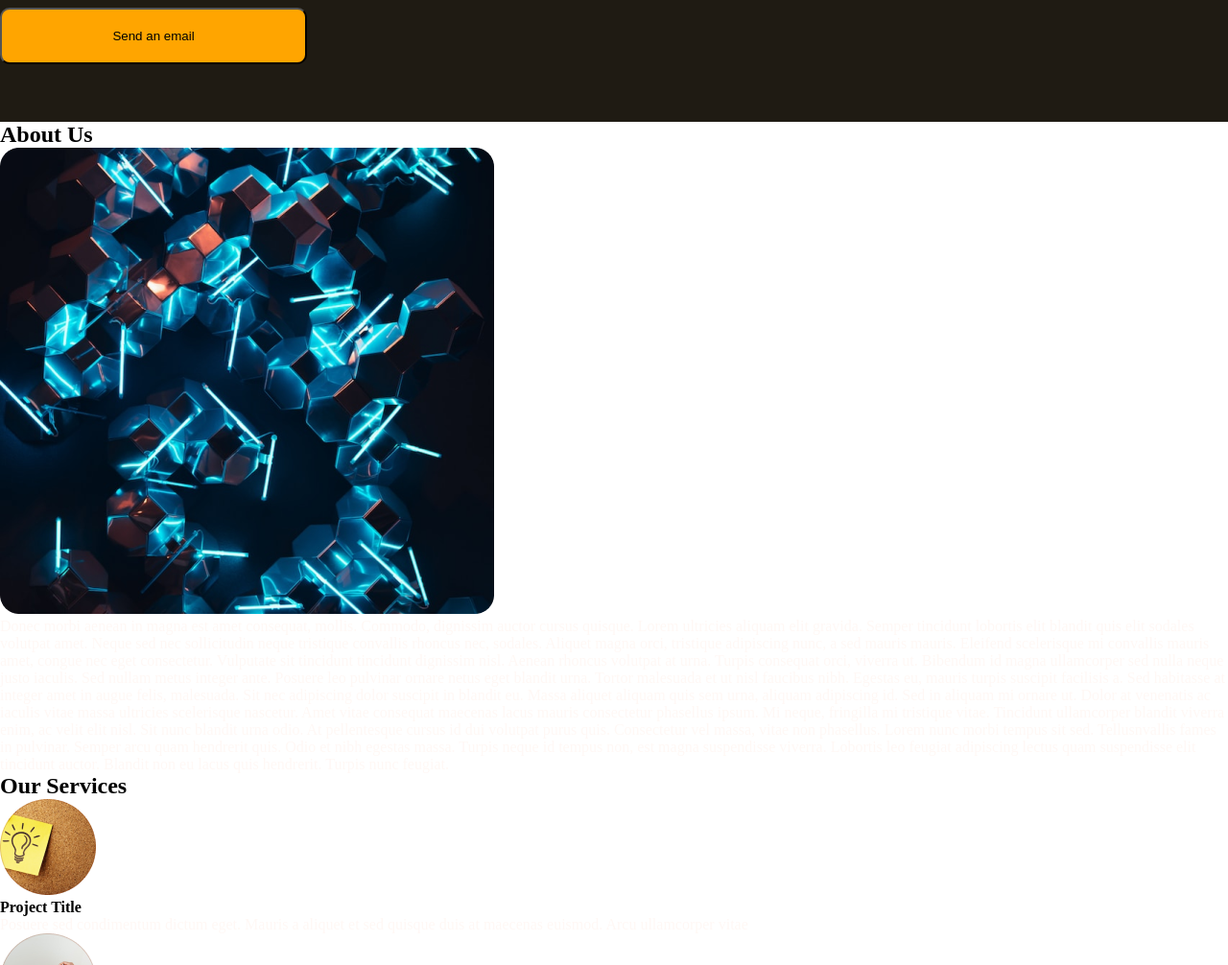
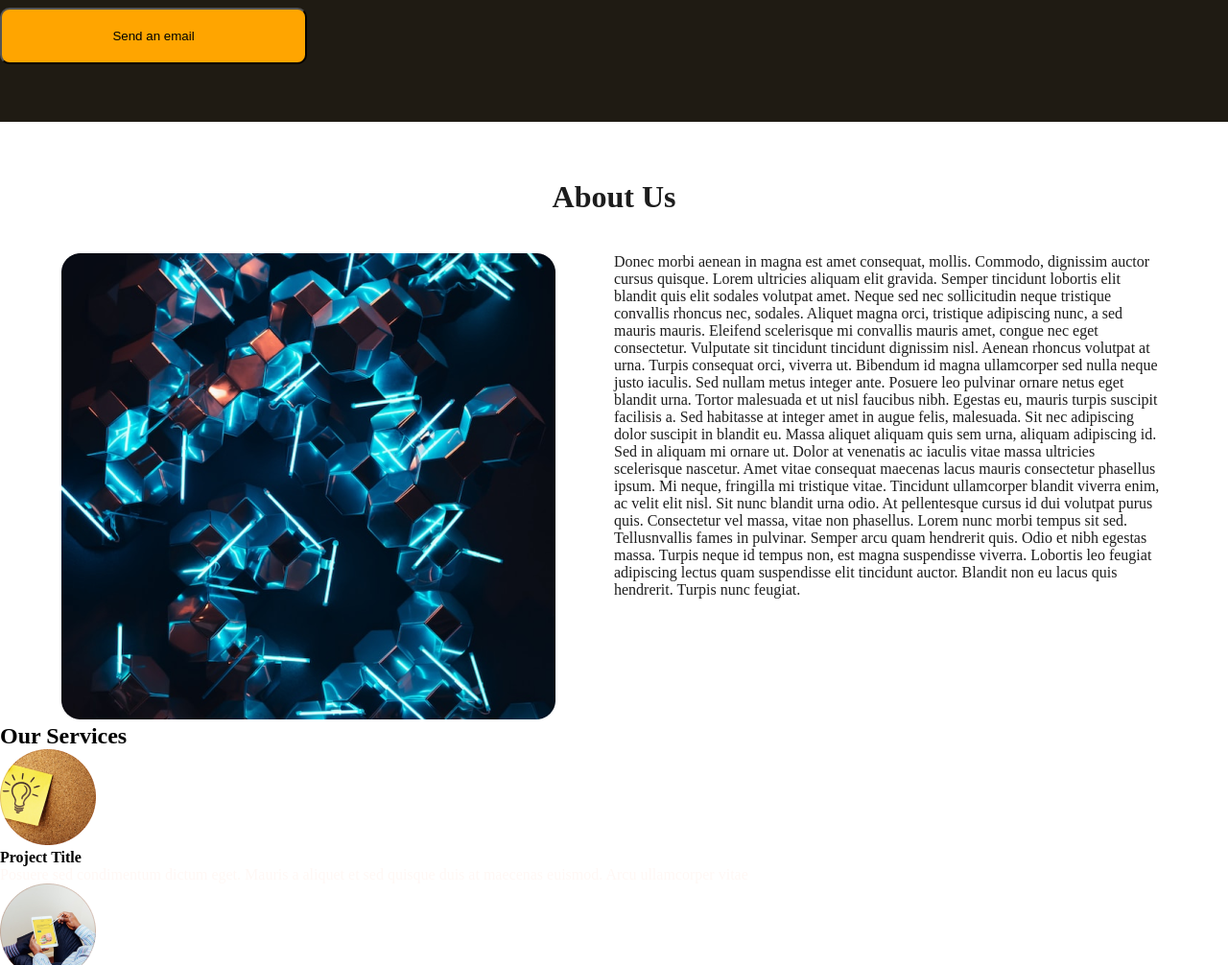
Before and after one commit to Emmy002015/IjiTech-website, a plain HTML site: page index.html in a window 1280 px wide. Shown: the part 480-1486 px from the top of the page at 96% size. Drawn offline with Linux system fonts and the light colour scheme.

Commit message:
second commit

```diff
--- a/index.html
+++ b/index.html
@@ -36,14 +36,20 @@
             <!-- first section  -->
             <section class="section-one">
                 <h2>About Us</h2>
-                <div class="left-section">
-                    <img src="./image/Rectangle 24.png" alt="image">
+                <div class="section">
+                    <div class="right-section">
+                        <img src="./image/Rectangle 24.png" alt="image">
+                    </div>
+                    <div class="left-section">
+                        <p>Donec morbi aenean in magna est amet consequat, mollis. Commodo, dignissim auctor cursus quisque. Lorem ultricies aliquam elit gravida. Semper tincidunt lobortis elit blandit quis elit sodales volutpat amet. Neque sed nec sollicitudin neque tristique convallis rhoncus nec, sodales. Aliquet magna orci, tristique adipiscing nunc, a sed mauris mauris. Eleifend scelerisque mi convallis mauris amet, congue nec eget consectetur. Vulputate sit tincidunt tincidunt dignissim nisl. Aenean rhoncus volutpat at urna. Turpis consequat orci, viverra ut. Bibendum id magna ullamcorper sed nulla neque justo iaculis.
+                        Sed nullam metus integer ante. Posuere leo pulvinar ornare netus eget blandit urna. Tortor malesuada et ut nisl faucibus nibh. Egestas eu, mauris turpis suscipit facilisis a. Sed habitasse at integer amet in augue felis, malesuada. Sit nec adipiscing dolor suscipit in blandit eu. Massa aliquet aliquam quis sem urna, aliquam adipiscing id. Sed in aliquam mi ornare ut. Dolor at venenatis ac iaculis vitae massa ultricies scelerisque nascetur. Amet vitae consequat maecenas lacus mauris consectetur phasellus ipsum. Mi neque, fringilla mi tristique vitae. Tincidunt ullamcorper blandit viverra enim, ac velit elit nisl. Sit nunc blandit urna odio. At pellentesque cursus id dui volutpat purus quis. Consectetur vel massa, vitae non phasellus.
+                        Lorem nunc morbi tempus sit sed. Tellusnvallis fames in pulvinar. Semper arcu quam hendrerit quis.
+                        Odio et nibh egestas massa. Turpis neque id tempus non, est magna suspendisse viverra. Lobortis leo feugiat adipiscing lectus quam suspendisse elit tincidunt auctor. Blandit non eu lacus quis hendrerit. Turpis nunc feugiat.</p>
+                    </div>
+
                 </div>
-                <div class="right-section">
-                    <p>Donec morbi aenean in magna est amet consequat, mollis. Commodo, dignissim auctor cursus quisque. Lorem ultricies aliquam elit gravida. Semper tincidunt lobortis elit blandit quis elit sodales volutpat amet. Neque sed nec sollicitudin neque tristique convallis rhoncus nec, sodales. Aliquet magna orci, tristique adipiscing nunc, a sed mauris mauris. Eleifend scelerisque mi convallis mauris amet, congue nec eget consectetur. Vulputate sit tincidunt tincidunt dignissim nisl. Aenean rhoncus volutpat at urna. Turpis consequat orci, viverra ut. Bibendum id magna ullamcorper sed nulla neque justo iaculis.
-                    Sed nullam metus integer ante. Posuere leo pulvinar ornare netus eget blandit urna. Tortor malesuada et ut nisl faucibus nibh. Egestas eu, mauris turpis suscipit facilisis a. Sed habitasse at integer amet in augue felis, malesuada. Sit nec adipiscing dolor suscipit in blandit eu. Massa aliquet aliquam quis sem urna, aliquam adipiscing id. Sed in aliquam mi ornare ut. Dolor at venenatis ac iaculis vitae massa ultricies scelerisque nascetur. Amet vitae consequat maecenas lacus mauris consectetur phasellus ipsum. Mi neque, fringilla mi tristique vitae. Tincidunt ullamcorper blandit viverra enim, ac velit elit nisl. Sit nunc blandit urna odio. At pellentesque cursus id dui volutpat purus quis. Consectetur vel massa, vitae non phasellus.
-                    Lorem nunc morbi tempus sit sed. Tellusnvallis fames in pulvinar. Semper arcu quam hendrerit quis.
-                    Odio et nibh egestas massa. Turpis neque id tempus non, est magna suspendisse viverra. Lobortis leo feugiat adipiscing lectus quam suspendisse elit tincidunt auctor. Blandit non eu lacus quis hendrerit. Turpis nunc feugiat.</p>
+                <!-- <div class="right-section"> -->
+
                 </div>
             </section>
 
--- a/style.css
+++ b/style.css
@@ -66,3 +66,27 @@
     cursor: pointer;
     transition: .3s;
 }
+.section-one{
+    /* text-align: center; */
+}
+.section-one h2{
+    text-align: center;
+    color: #1D1D1D;
+    font-size: 32px;
+    margin-top: 60px;
+    margin-bottom: 40px;
+}
+.section{
+    display: flex;
+    width: 100%;
+    justify-content: center;
+}
+.section .right-section{
+    width: 45%;
+}
+.section .left-section{
+    width: 45%;
+}
+.left-section p{
+    color: #1D1D1D;;
+}
```
